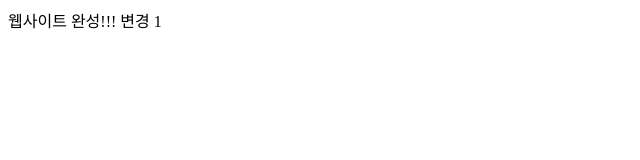
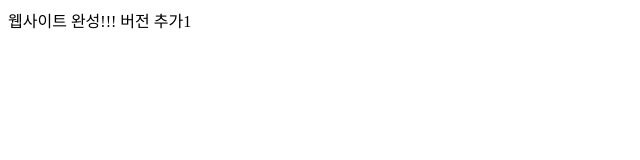
Before and after one commit to leebang9799/project0801, a plain HTML site: page index.html in a window 1280 px wide. Shown: the full height of the page, 0-640 px from the left. Drawn offline with Linux system fonts and the light colour scheme.

Commit message:
추가변경 1

```diff
--- a/index.html
+++ b/index.html
@@ -10,6 +10,6 @@
  </head>
  <body>
   웹사이트 완성!!!
-  변경 1
+  버전 추가1
  </body>
 </html>
```
